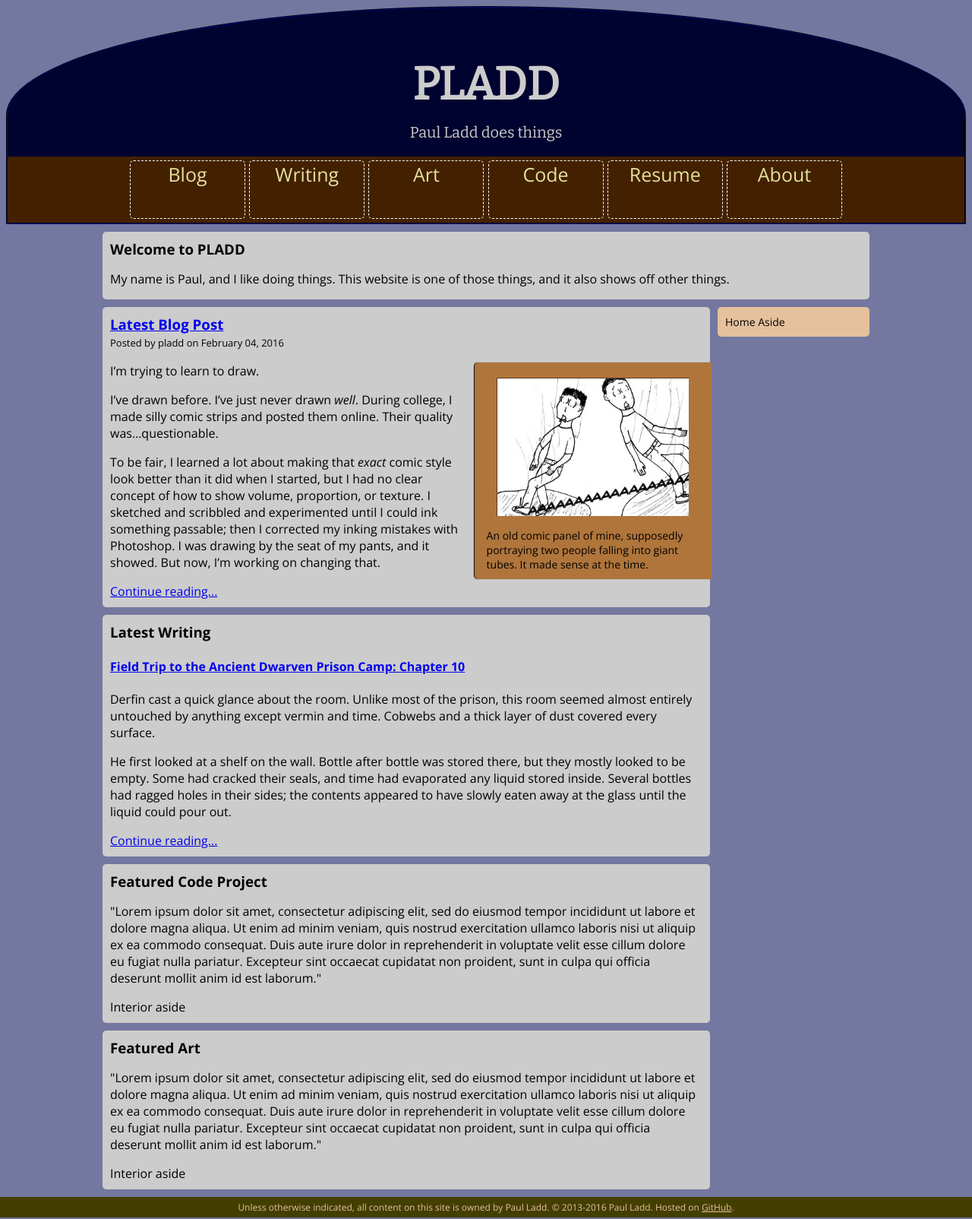
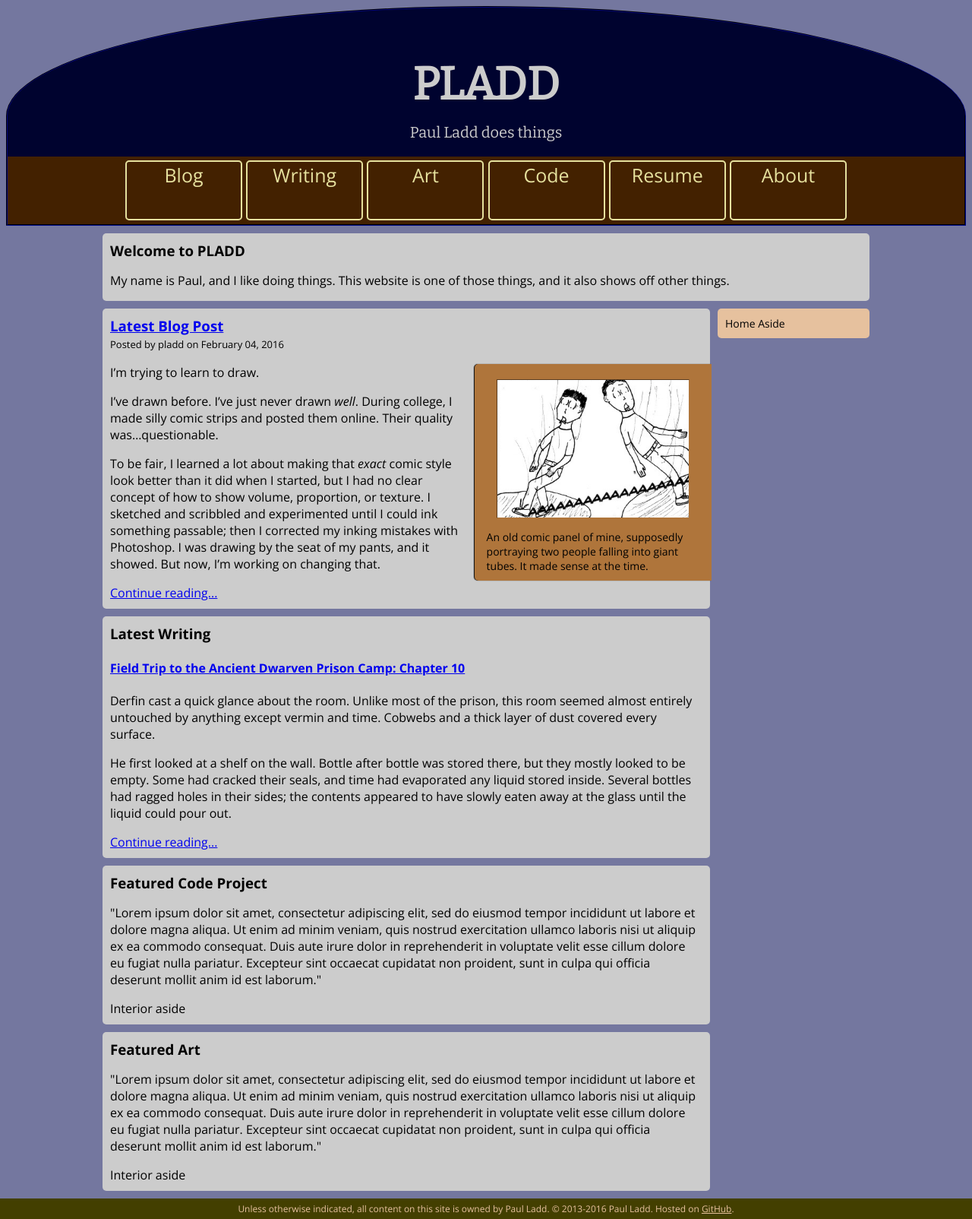
Before and after one commit to itspladd/personal-website-old, a Jekyll site: the page built from index.html, in a window 1280 px wide. Shown: the whole page at 76% size. Built offline with Jekyll 4.4.1, drawn with Linux system fonts in a browser that asks for light colours.

Commit message:
Changed navbutton border

```diff
--- a/css/main.css
+++ b/css/main.css
@@ -77,6 +77,7 @@ nav {
 
 a.navbutton {
     display: inline-block;
+    vertical-align: middle;
     font-size: 25px;
     color: #E6E19E;
     text-decoration: none;
@@ -84,7 +85,7 @@ a.navbutton {
     height: 75px;
     margin: 5px auto 5px auto;
     border-radius: 5px;
-    border: 1px dashed white;
+    border: 2px solid #E6E19E;
 }
 
 a.navbutton:hover {
```
